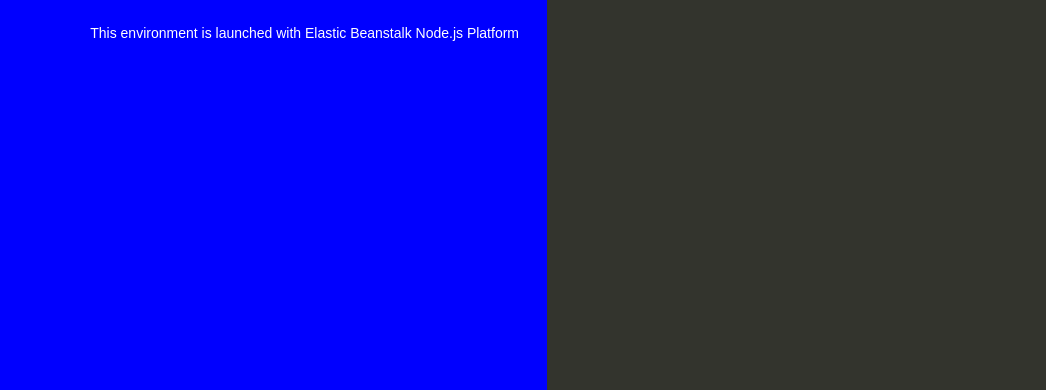
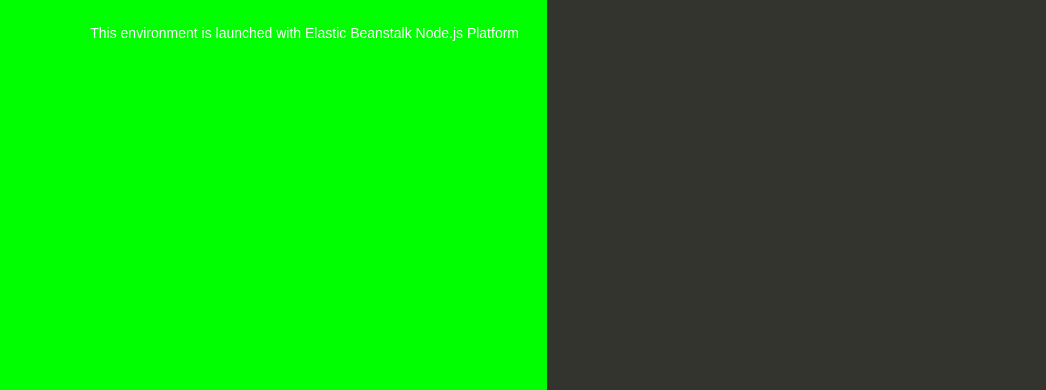
Before and after one commit to JaynishPatel1/NodejsDemoCICD, a website: page index.html in a window 1280 px wide. Shown: the part 410-800 px from the top of the page, without its empty margins (93-1139 px from the left). Drawn offline with Linux system fonts and the light colour scheme.

Commit message:
Update index.html

```diff
--- a/index.html
+++ b/index.html
@@ -35,7 +35,7 @@
 
         text-align: right;
         padding-top: 11em;
-        background-color: blue;
+        background-color: lime;
 
       }
       .textColumn p {
```
